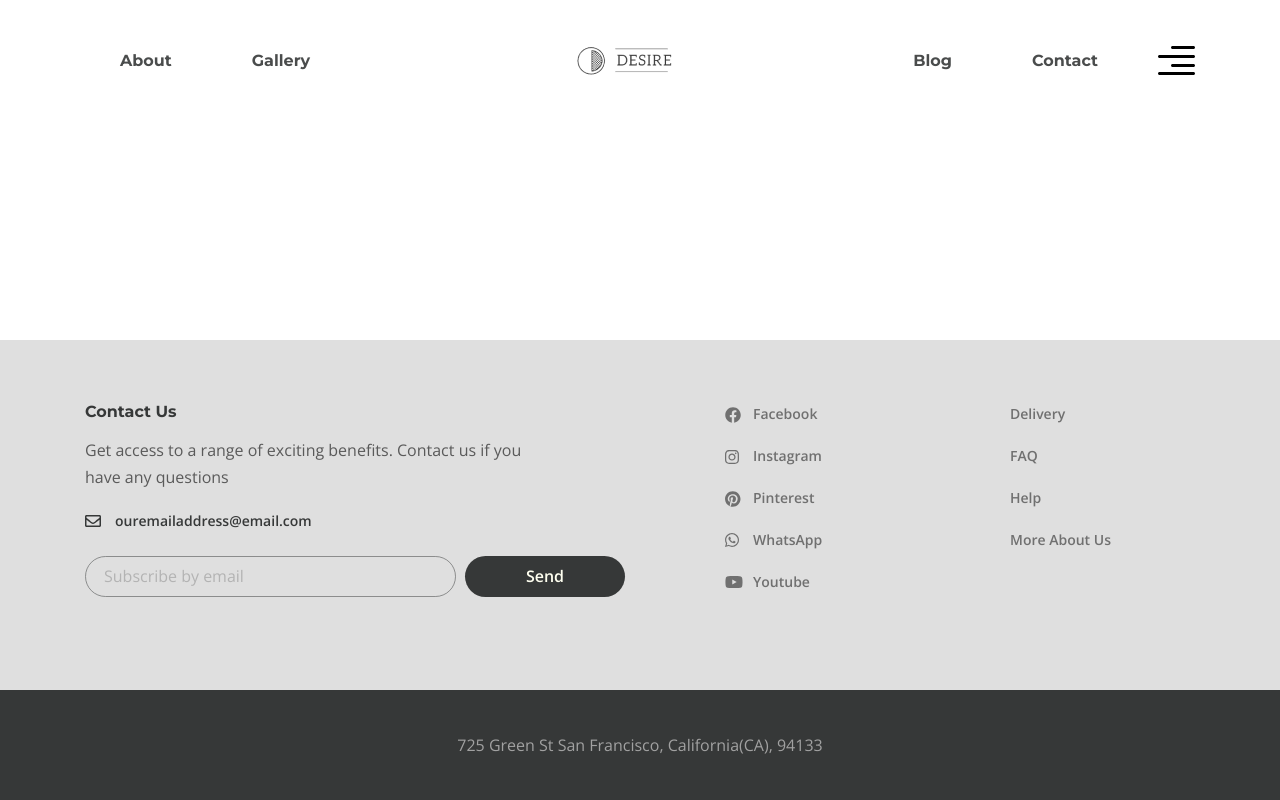
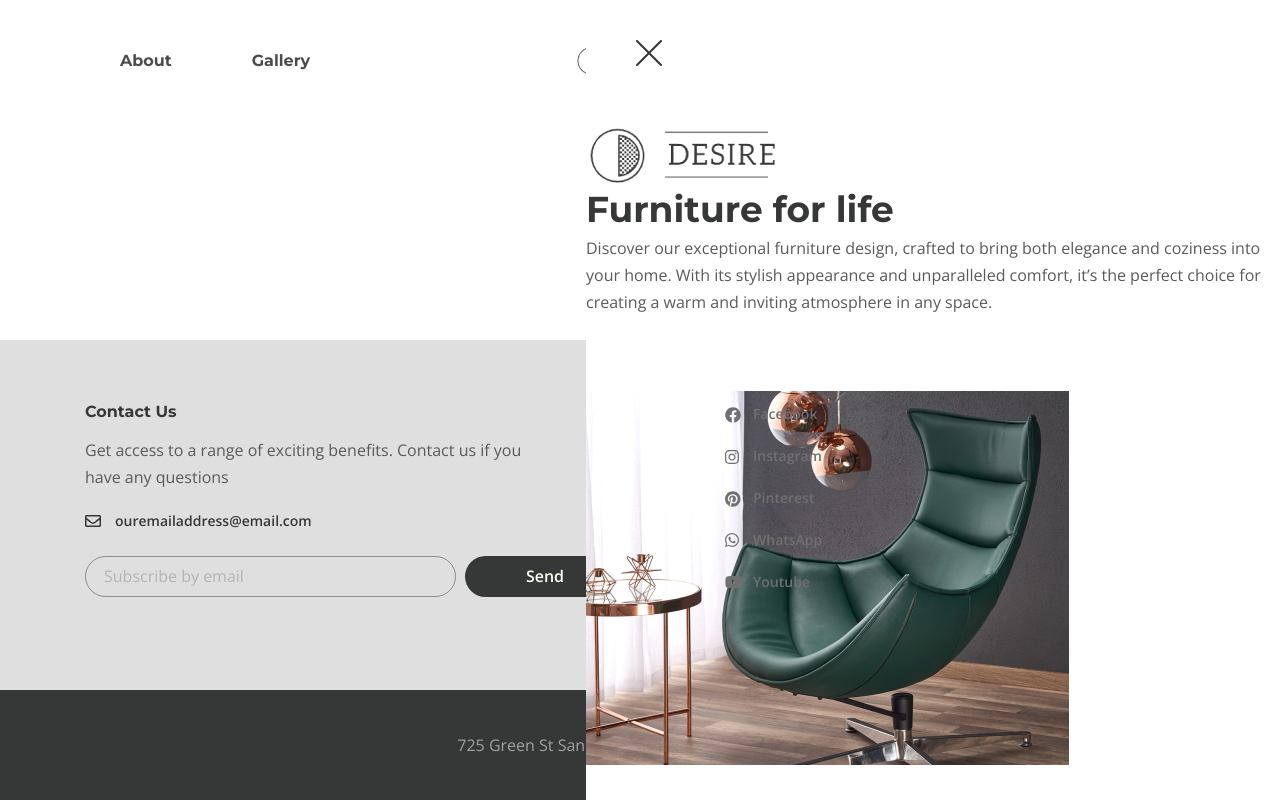
Before and after one commit to AlexKomaha/furniture, a website: page app/index.html in a window 1280 px wide. Drawn offline with nearby package versions, Linux system fonts and the light colour scheme.

Commit message:
Added rightside menu

```diff
--- a/app/index.html
+++ b/app/index.html
@@ -44,6 +44,23 @@
         <button class="header__btn">
           <img src="images/icon_menu.svg" alt="icon menu">
         </button>
+        <div class="rightside-menu">
+          <button class="rightside-menu__close">
+            <img src="images/close.svg" alt="close">
+          </button>
+          <div class="rightside-menu--content">
+            <a href="#" class="logo">
+              <img src="images/logo-big.png" alt="logo">
+            </a>
+            <h4 class="rightside-menu__title">
+              Furniture for life
+            </h4>
+            <p class="rightside-menu__text">
+              Discover our exceptional furniture design, crafted to bring both elegance and coziness into your home. With its stylish appearance and unparalleled comfort, it’s the perfect choice for creating a warm and inviting atmosphere in any space.
+            </p>
+            <img class="rightside-menu__images" src="images/right-chair.jpg" alt="images">
+          </div>
+        </div>
       </div>
     </div>
   </header>
--- a/app/scss/style.scss
+++ b/app/scss/style.scss
@@ -169,3 +169,43 @@
     top: 4px;
   }
 }
+
+.rightside-menu {
+  position: absolute;
+  right: 0;
+  top: 0;
+  bottom: 0;
+  max-width: 694px;
+  width: 100%;
+  background-color: #fff;
+  &__close {
+    background-color: transparent;
+    border: none;
+    padding: 0;
+    cursor: pointer;
+    padding-top: 40px;
+    margin-left: 50px;
+    margin-bottom: 60px;
+  }
+  &__content {
+    text-align: center;
+    max-width: 485px;
+    margin: 0 auto;
+  }
+  &__logo {
+    margin-bottom: 40px;
+    display: inline-block;
+  }
+  &__title {
+    color: $title;
+    @extend %title-font;
+    font-size: 36px;
+    line-height: 51px;
+  }
+  &__text {
+    margin-bottom: 75px;
+  }
+  &__images {
+    max-width: 485px;
+  }
+}
```
Also changed, not shown: app/css/style.min.css, app/images/close.svg (added), app/images/logo-big.png (added), app/images/right-chair.jpg (added).
